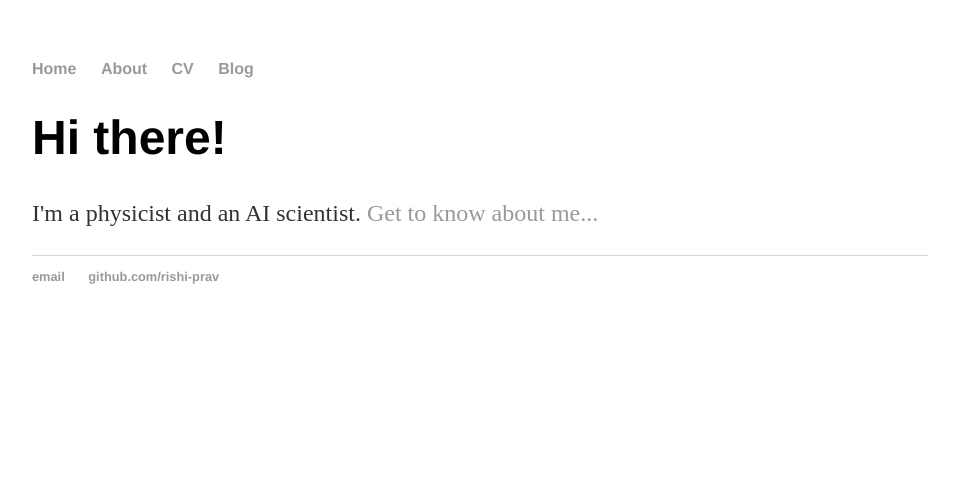
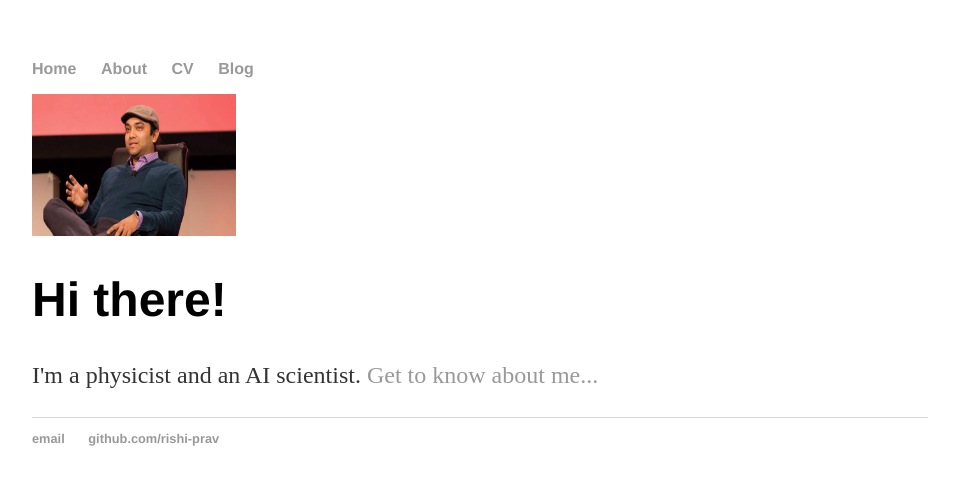
Before and after one commit to rishi-prav/rishi-prav.github.io, a Jekyll site: the page built from index.html, in a window 1280 px wide. Shown: the top 485 px of the page, without its empty margins (160-1119 px from the left). Built offline with Jekyll 4.4.1, drawn with Linux system fonts in a browser that asks for light colours.

Commit message:
added images 2

```diff
--- a/index.html
+++ b/index.html
@@ -2,6 +2,9 @@
 layout: default
 title: Rishiraj Pravahan
 ---
+<img src="images/Rishi.jpeg" width="204" height="142">
+
+
 <div class="blurb">
 	<h1>Hi there!</h1>
 	<p>I'm a physicist and an AI scientist. <a href="/about">Get to know about me...</a></p>
```
